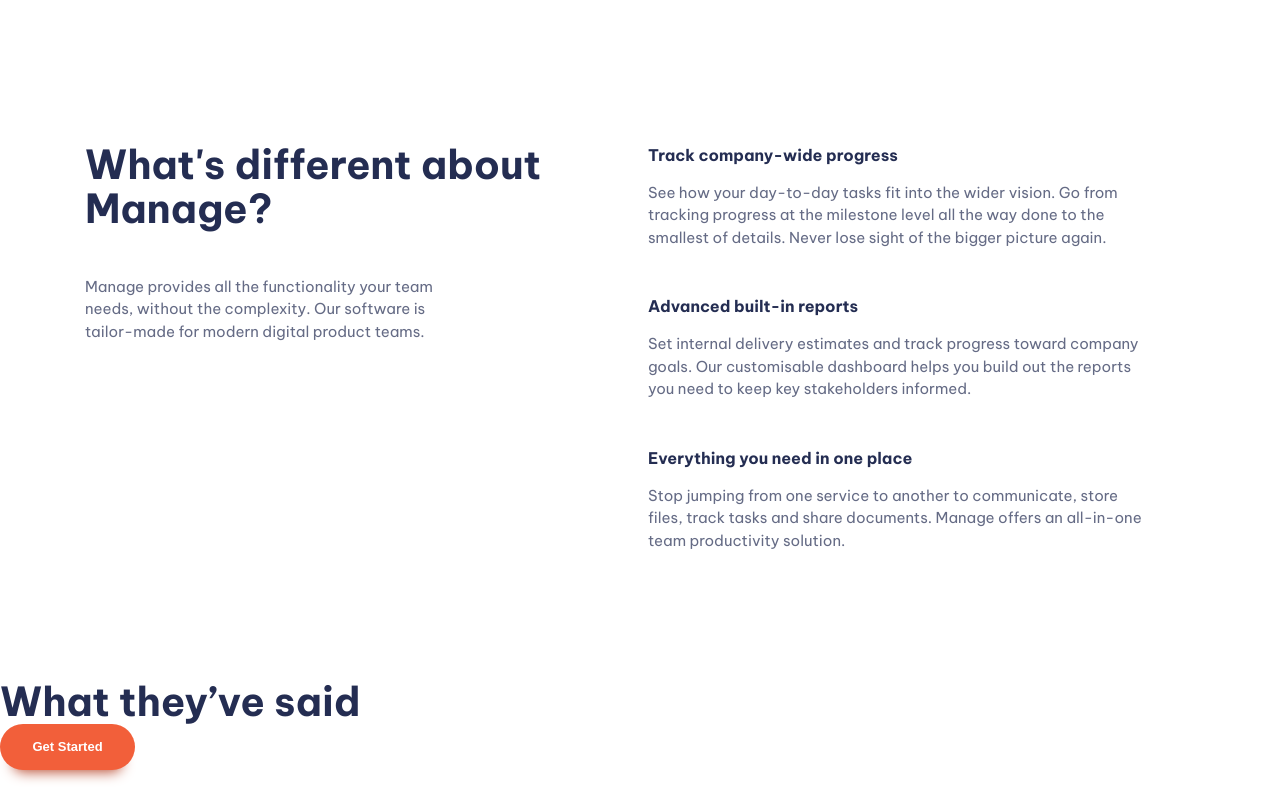
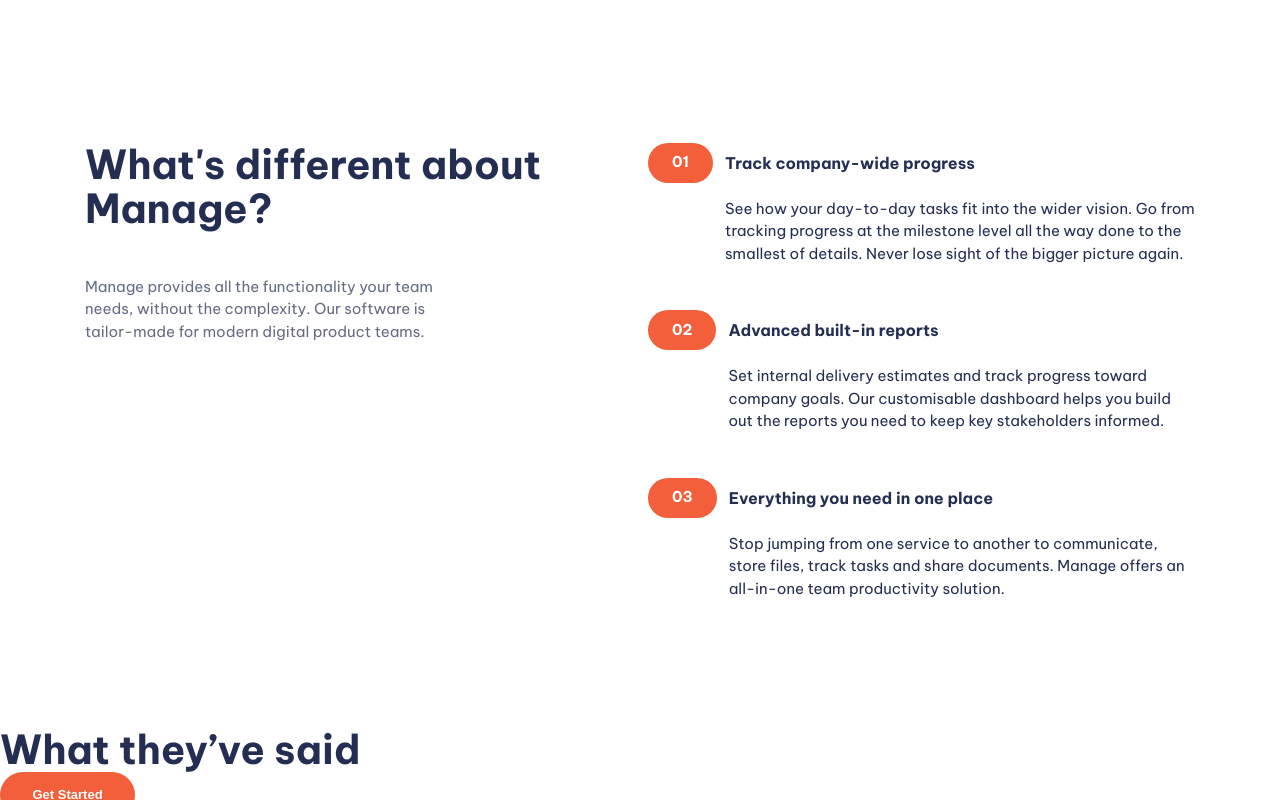
Before and after one commit to MaryamGolparvar/manage-landing-page, a website built with Vite: page index.html in a window 1280 px wide. Shown: the part 686-1486 px from the top of the page. Built offline with nearby package versions, Linux system fonts and the light colour scheme.

Commit message:
Style numbered lists with CSS counter.

```diff
--- a/index.html
+++ b/index.html
@@ -99,8 +99,8 @@
               <ul role="list" class="numbered-items | flow">
                 <li>
                   <div class="flow" style="--flow-spacer: 1em">
-                    <h3 class="fs-600 fw-bold">Track company-wide progress</h3>
-                    <p data-width="wide">
+                    <h3 class="numbered-items-title | fs-600 fw-bold">Track company-wide progress</h3>
+                    <p class="numbered-items-body"  data-width="wide">
                       See how your day-to-day tasks fit into the wider vision.
                       Go from tracking progress at the milestone level all the
                       way done to the smallest of details. Never lose sight of
@@ -111,8 +111,8 @@
 
                 <li>
                   <div class="flow" style="--flow-spacer: 1em">
-                    <h3 class="fs-600 fw-bold">Advanced built-in reports</h3>
-                    <p data-width="wide">
+                    <h3 class="numbered-items-title | fs-600 fw-bold">Advanced built-in reports</h3>
+                    <p class="numbered-items-body"  data-width="wide">
                       Set internal delivery estimates and track progress toward
                       company goals. Our customisable dashboard helps you build
                       out the reports you need to keep key stakeholders
@@ -123,10 +123,10 @@
 
                 <li>
                   <div class="flow" style="--flow-spacer: 1em">
-                    <h3 class="fs-600 fw-bold">
+                    <h3 class=" numbered-items-title | fs-600 fw-bold">
                       Everything you need in one place
                     </h3>
-                    <p data-width="wide">
+                    <p class="numbered-items-body" data-width="wide">
                       Stop jumping from one service to another to communicate,
                       store files, track tasks and share documents. Manage
                       offers an all-in-one team productivity solution.
--- a/style.css
+++ b/style.css
@@ -119,9 +119,9 @@ svg {
 
 .container {
   --max-width: 69.375rem;
-  --padding: 1rem;
+  --container-padding: 1rem;
 
-  width: min(var(--max-width), 100% - var(--padding) * 2);
+  width: min(var(--max-width), 100% - var(--container-padding) * 2);
   margin-inline: auto;
 }
 .even-columns {
@@ -281,6 +281,69 @@ p[data-width="wide"] {
   background-color: var(--clr-Neutral-100);
   color: var(--clr-accent-300);
 }
+/* numbered items */
+.numbered-items {
+  counter-reset: count;
+  margin-inline: auto;
+  width: fit-content;
+}
+.numbered-items li {
+  counter-increment: count;
+}
+.numbered-items div {
+  display: grid;
+  position: relative;
+  align-items: center;
+  column-gap: var(--size-300);
+  grid-template-columns: min-content 1fr;
+}
+.numbered-items-title{
+  grid-row: 1/2;
+  grid-column: 2/3;
+  line-height: 1;
+}
+.numbered-items-body {
+  grid-column: 1 /-1;
+}
+
+@media (min-width: 30em) {
+  .numbered-items-body {
+    grid-column: 2 /-1;
+  }
+}
+
+.numbered-items div::before,
+.numbered-items div::after{
+  height: 40px;
+}
+.numbered-items div::before {
+  content: "0" counter(count);
+  display: flex;
+  align-items: center;
+  background-color: var(--clr-accent-400);
+  color: var(--clr-Neutral-100);
+  font-weight: var(--fw-bold);
+  padding: 0 var(--size-500);
+  border-radius: 100vw ;
+  grid-row: 1/2;
+  grid-column: 1/2;
+}
+
+@media (max-width: 30em) {
+  .numbered-items div::after {
+    --bg : var(--clr-accent-100);
+    content: "";
+    display: block;
+    z-index: -1;
+    grid-column: 1/-1;
+    grid-row: 1/2;
+    border-radius: 100vw 0 0 100vw;
+    box-shadow: 6em 0 0 var(--bg);
+    background-color: var(--bg);
+  }
+}
+
+
 
 /* navigation */
 
```
